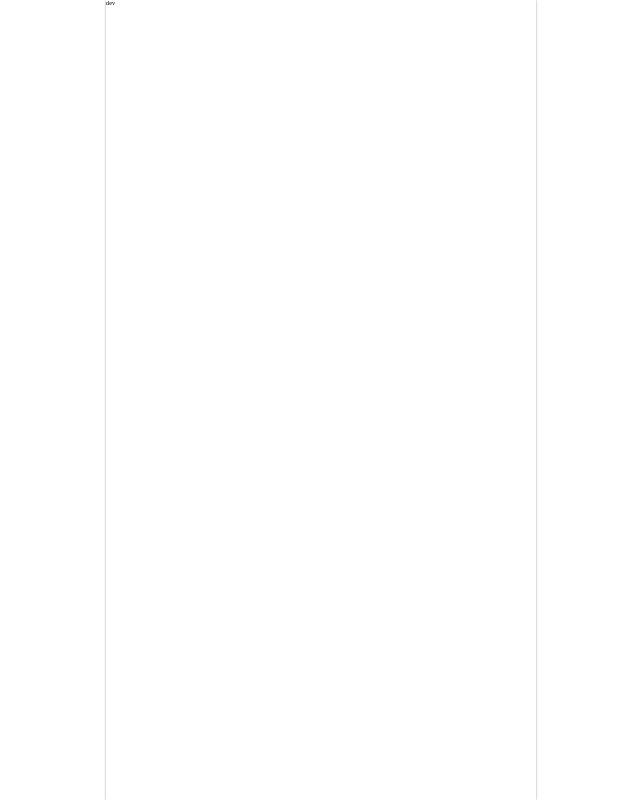
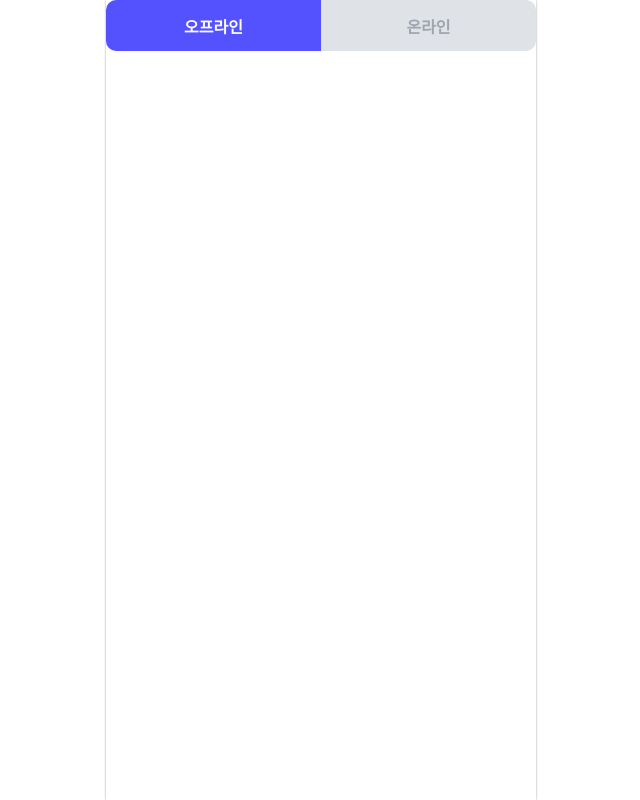
Before and after one commit to PICK-PLE/PICKPLE-client, a React (Vite) app: page /dev in a window 1280 px wide. Shown: the whole page, without its empty margins (319-959 px from the left). Built offline with nearby package versions, Linux system fonts and the light colour scheme; a web font is replaced by a local one.

Commit message:
feat: SelectButton 퍼블리싱

```diff
--- /dev/null
+++ b/src/components/common/buttons/SelectButton/SelectButton.style.ts
@@ -0,0 +1,30 @@
+import { Theme, css } from '@emotion/react';
+import { flexGenerator } from '@styles/generator';
+
+export const selectButtonContainer = css`
+  ${flexGenerator()};
+  width: 100%;
+  min-width: 33.5rem;
+`;
+
+export const buttonStyle = (theme: Theme) => css`
+  ${flexGenerator()};
+  width: 50%;
+  height: 5.1rem;
+  background-color: ${theme.color.lightgray1};
+  color: ${theme.color.midgray1};
+  ${theme.font['head04-b-16']}
+`;
+
+export const leftButton = css`
+  border-radius: 10px 0 0 10px;
+`;
+
+export const rightButton = css`
+  border-radius: 0 10px 10px 0;
+`;
+
+export const selectedButton = (theme: Theme) => css`
+  background-color: ${theme.color.purple1};
+  color: ${theme.color.white};
+`;
--- /dev/null
+++ b/src/components/common/buttons/SelectButton/SelectButton.tsx
@@ -0,0 +1,28 @@
+import {
+  buttonStyle,
+  leftButton,
+  rightButton,
+  selectButtonContainer,
+  selectedButton,
+} from './SelectButton.style';
+
+interface SelectButtonProps extends React.HTMLAttributes<HTMLDivElement> {
+  left: string;
+  right: string;
+  selected: string;
+}
+
+const SelectButton = ({ left, right, selected, onClick }: SelectButtonProps) => {
+  return (
+    <section css={selectButtonContainer}>
+      <div css={[buttonStyle, leftButton, left === selected && selectedButton]} onClick={onClick}>
+        {left}
+      </div>
+      <div css={[buttonStyle, rightButton, right === selected && selectedButton]} onClick={onClick}>
+        {right}
+      </div>
+    </section>
+  );
+};
+
+export default SelectButton;
--- a/src/components/common/index.ts
+++ b/src/components/common/index.ts
@@ -0,0 +1,3 @@
+import SelectButton from './buttons/SelectButton/SelectButton';
+
+export { SelectButton };
--- a/src/pages/dev/Dev.tsx
+++ b/src/pages/dev/Dev.tsx
@@ -1,5 +1,26 @@
+import { SelectButton } from '@components';
+import { useState } from 'react';
+
 const Dev = () => {
-  return <div>dev</div>;
+  const [selected, setSelected] = useState<'오프라인' | '온라인'>('오프라인');
+
+  const handleClickSelectButton = (e: React.MouseEvent<HTMLDivElement>) => {
+    const selectedText = e.currentTarget.textContent;
+    if (selectedText === '오프라인' || selectedText === '온라인') {
+      setSelected(selectedText);
+    }
+  };
+
+  return (
+    <div>
+      <SelectButton
+        left="오프라인"
+        right="온라인"
+        selected={selected}
+        onClick={handleClickSelectButton}
+      />
+    </div>
+  );
 };
 
 export default Dev;
```
